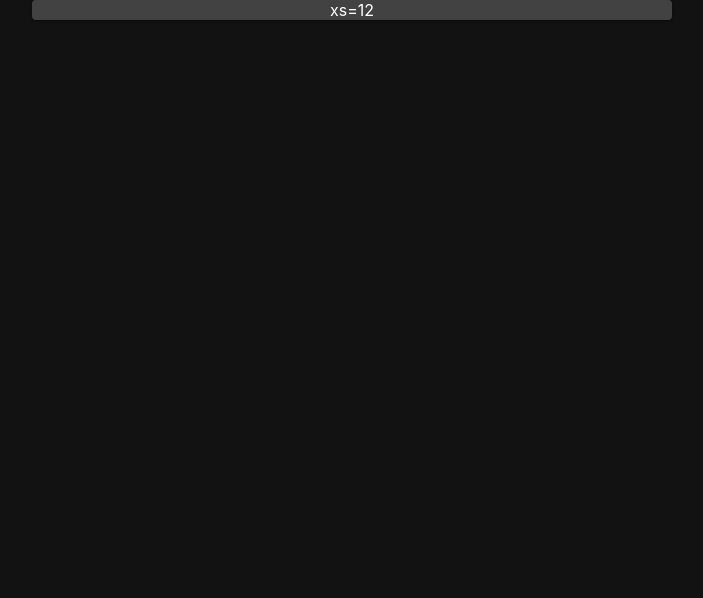
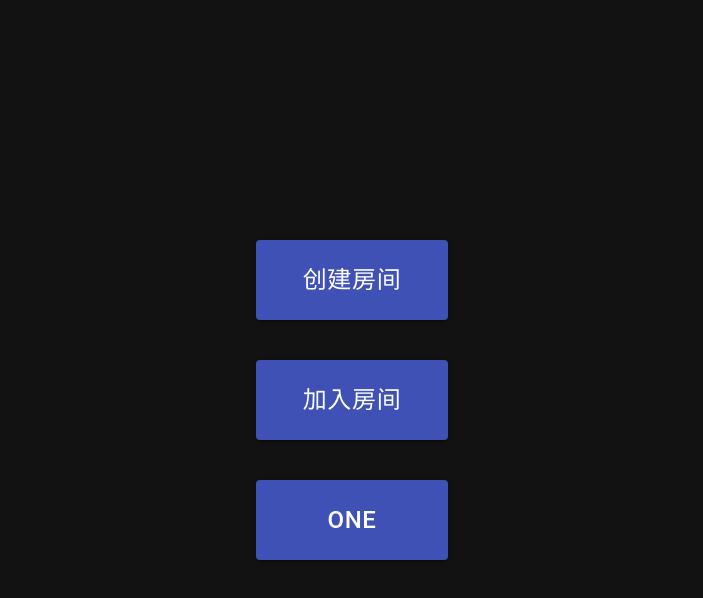
Before and after one commit to niuniuanran/WhoIsSpy, a React (Create React App) app: page /cn in a window 1280 px wide. Shown: the top 598 px of the page, without its empty margins (288-991 px from the left). Built offline with nearby package versions, Linux system fonts and the light colour scheme.

Commit message:
Add options upon entering room

```diff
--- a/src/App.tsx
+++ b/src/App.tsx
@@ -4,14 +4,14 @@ import {
   Route
 } from "react-router-dom";
 import ChooseLanguage from "./Components/ChooseLanguage";
-import LanguageProvider from "./Contexts/LanguageContext";
+import {LanguageProvider} from "./Contexts/LanguageContext";
 import Main from "./Components/Main";
 import { createMuiTheme, ThemeProvider } from '@material-ui/core/styles';
 
 function App() {
   const theme = createMuiTheme({
     palette: {
-      type: 'dark'
+      type: 'dark',
     }
   })
   return (
--- a/src/Components/CreateRoom.tsx
+++ b/src/Components/CreateRoom.tsx
@@ -1,5 +1,7 @@
 import React from "react";
 
 export default function CreateRoom(){
-    return <div></div>
+    return <div>
+
+    </div>
 }
--- a/src/Components/EnterGameOptions.tsx
+++ b/src/Components/EnterGameOptions.tsx
@@ -1,9 +1,41 @@
-import {Paper, Grid} from "@material-ui/core"
+import {Grid, Button} from "@material-ui/core"
+import { makeStyles } from '@material-ui/core/styles';
+import { LanguageContext, LanguageContextType } from "../Contexts/LanguageContext";
+import { useContext } from "react";
+
+const useStyles = makeStyles((theme) => ({
+    root: {
+      flexGrow: 1,
+    },
+    content: {
+        margin: theme.spacing(0, 'auto'),
+    },
+    option: {
+        height: '5rem',
+        width: '12rem',
+        fontSize: '1.5rem'
+    }
+  }));
 
 export default function EnterGameOptions(){
-    return <Grid container spacing={3}>
-        <Grid item xs={12}>
-        <Paper>xs=12</Paper>
-        </Grid>
-    </Grid>
+    const classes = useStyles();
+    const {getText} = useContext(LanguageContext) as LanguageContextType
+
+    return <Grid container spacing={5}>
+                <Grid item xs={12}>
+                    <Button variant="contained" size="large" color="primary" className={classes.option}>
+                        {getText("createRoom")}
+                    </Button>
+                </Grid>
+                <Grid item xs={12}>
+                    <Button variant="contained" size="large" color="primary" className={classes.option}>
+                        {getText("joinRoom")}
+                    </Button>
+                </Grid>
+                <Grid item xs={12}>
+                    <Button variant="contained" size="large" color="primary" className={classes.option}>
+                        One
+                    </Button>
+                </Grid>
+            </Grid>
 }
--- a/src/Components/MainLayout.tsx
+++ b/src/Components/MainLayout.tsx
@@ -1,18 +1,24 @@
-import {Grid, Paper} from "@material-ui/core"
+import {Grid, Box} from "@material-ui/core"
 import { makeStyles } from '@material-ui/core/styles';
 const useStyles = makeStyles((theme) => ({
     root: {
       flexGrow: 1,
       textAlign: 'center',
       margin: 0,
-      padding: 0,
+      padding: '3rem',
       width: '100vw',
       height: '100vh',
+      boxSizing: 'border-box',
       color: theme.palette.text.secondary,
       backgroundColor: '#121212',
     },
     content: {
         margin: theme.spacing(0, 'auto'),
+        position: 'absolute',
+        top: '50%',
+        left: '50%',
+        msTransform: 'translateY(-50%) translateX(-50%)',
+        transform: 'translateY(-50%) translateX(-50%)',
     },
   }));
 
@@ -24,10 +30,10 @@ export default function MainLayout({children}:MainLayoutProp){
     const classes = useStyles();
 
     return <div className={classes.root}>
-    <Grid container>
-      <Grid item xs={9} md={6} className={classes.content}>
-          {children}
-      </Grid>
-    </Grid>
-  </div>
+        <Grid container >
+            <Grid item xs={9} md={6} className={classes.content}>
+                {children}
+            </Grid>
+        </Grid>
+    </div>
 }
--- a/src/Contexts/LanguageContext.tsx
+++ b/src/Contexts/LanguageContext.tsx
@@ -4,23 +4,26 @@ interface LanguageContextProp {
     language:string,
     children:JSX.Element
 }
+const LanguageContext = React.createContext<any>(undefined)
+export type LanguageContextType = {
+    language: string,
+    getText: (arg:string) => string
+}
 
-export default function LanguageProvider({language, children}:LanguageContextProp){
+function LanguageProvider({language, children}:LanguageContextProp){
 
     const textDisplay:{ [name: string]: {[language:string]:string}}={
         createRoom: {
-            en: "Create a room",
+            en: "New room",
             cn: "创建房间",
         },
         joinRoom:{
-            en: "Join a room",
+            en: "Join room",
             cn: "加入房间"
         }
     }
+
     const getText = (key:string) => textDisplay[key][language]
-
-    const LanguageContext = React.createContext<any>(undefined)
-
     return <LanguageContext.Provider value={
         {
             language,
@@ -30,3 +33,5 @@ export default function LanguageProvider({language, children}:LanguageContextPro
         {children}
     </LanguageContext.Provider>
 }
+
+export {LanguageProvider, LanguageContext}
```
Also changed, not shown: public/logo192.png (deleted), public/logo512.png (deleted).
